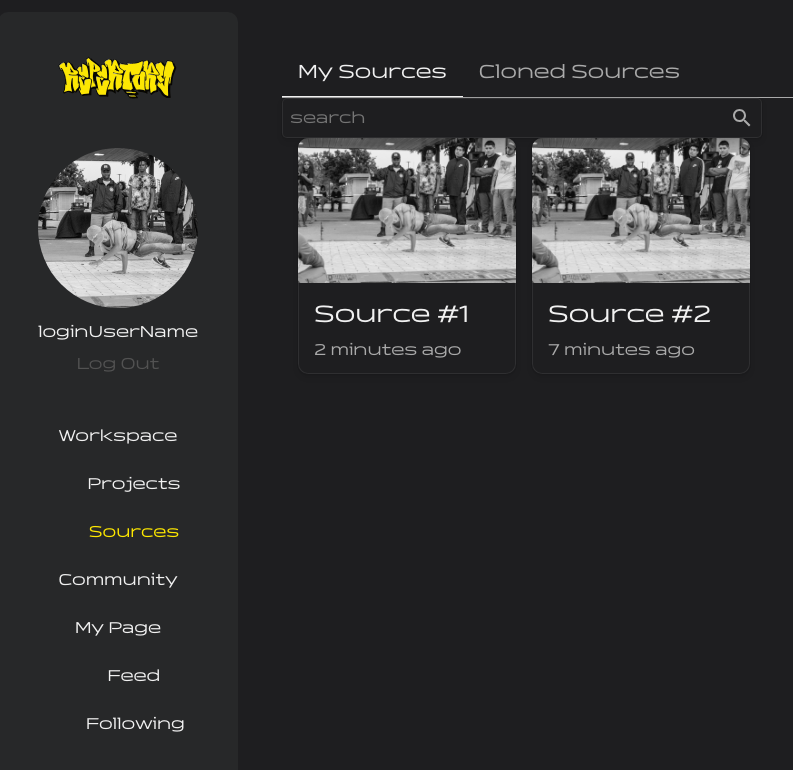
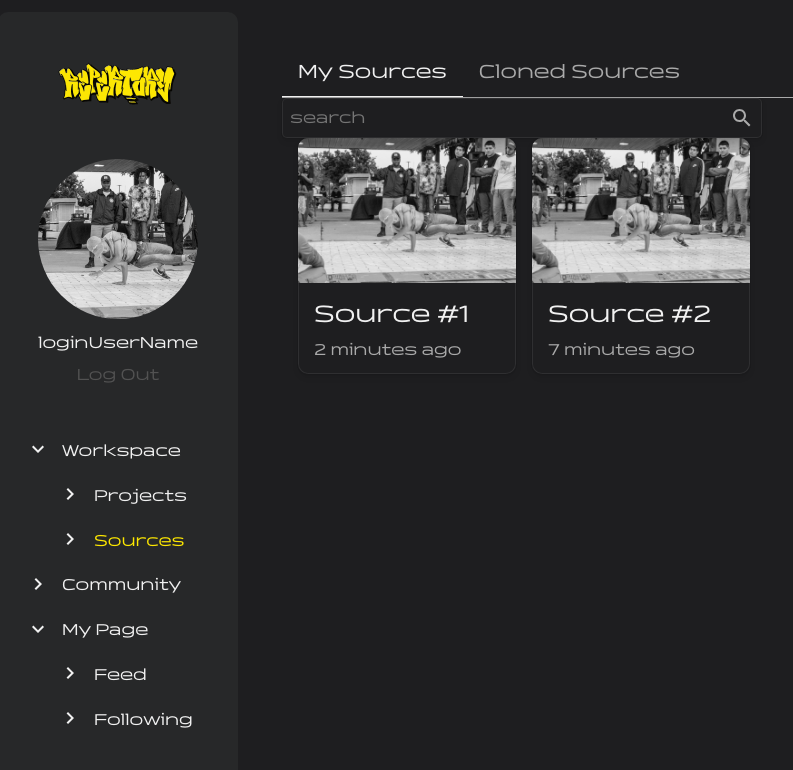
Before and after one commit to zoohee/repertory-online, a React (Vite) app in the folder FE/: page /sources in a window 1280 px wide. Shown: the top 770 px of the page, without its empty margins (14-807 px from the left). Built offline with nearby package versions, Linux system fonts and the light colour scheme; a web font is replaced by a local one.

Commit message:
Refactor: Sidebar 리팩토링 및 아이콘 추가

```diff
--- a/FE/src/components/sidebar/Navigation.tsx
+++ b/FE/src/components/sidebar/Navigation.tsx
@@ -1,18 +1,6 @@
-import styled from 'styled-components';
-
-import TabGroup, {
-  SidebarTab,
-  Tab,
-  TabLink,
-} from '@/components/sidebar/TabGroup';
+import TabGroup, { SidebarTab } from '@/components/sidebar/TabLinkGroup';
+import TabLink from '@/components/sidebar/TabLink';
 import url from '@/url';
-
-const Tabs = styled.ul`
-  width: 160px;
-  *:hover {
-    cursor: pointer;
-  }
-`;
 
 const WORKSPACE = [
   new SidebarTab('Projects', url.projects),
@@ -25,15 +13,15 @@ const MYPAGE = [
 ];
 
 const Navigation = () => {
+  const tabCount = 3 + WORKSPACE.length + MYPAGE.length;
+  const navHeight = `calc(var(--sidebar-nav-height) * ${tabCount})`;
   return (
-    <nav style={{ height: 'calc(48px * 7)' }}>
-      <Tabs>
+    <nav style={{ height: `${navHeight}`, width: '100%', padding: '0 16px' }}>
+      <ul>
         <TabGroup groupName="Workspace" tabGroup={WORKSPACE} />
-        <Tab>
-          <TabLink path={url.community}>Community</TabLink>
-        </Tab>
+        <TabLink path={url.community}>Community</TabLink>
         <TabGroup groupName={'My Page'} tabGroup={MYPAGE} />
-      </Tabs>
+      </ul>
     </nav>
   );
 };
--- a/FE/src/components/sidebar/TabGroup.tsx
+++ /dev/null
@@ -1,91 +0,0 @@
-import { ReactNode, useState } from 'react';
-import { NavLink } from 'react-router-dom';
-import styled, { css } from 'styled-components';
-
-export const Tab = styled.li`
-  background-color: transparent;
-  text-align: center;
-  padding: 16px;
-
-  &:hover {
-    border-radius: 10px;
-    background-color: #353637;
-  }
-
-  &:active {
-    color: var(--rp-yellow);
-  }
-
-  a {
-    text-decoration-line: none;
-  }
-
-  a.active {
-    color: var(--rp-yellow);
-  }
-`;
-
-const ToggleTab = styled(Tab)<{ visible: boolean }>`
-  margin-left: 32px;
-  ${({ visible }) => {
-    if (!visible) {
-      return css`
-        display: none;
-      `;
-    }
-  }}
-`;
-
-interface TabLinkProps {
-  children: ReactNode;
-  path: string;
-}
-
-export const TabLink = ({ children, path }: TabLinkProps) => {
-  return (
-    <NavLink
-      to={path}
-      className={({ isActive }) => (isActive ? 'active' : undefined)}
-    >
-      {children}
-    </NavLink>
-  );
-};
-
-export class SidebarTab {
-  name: string;
-  path: string;
-
-  constructor(name: string, path: string) {
-    this.name = name;
-    this.path = path;
-  }
-}
-
-interface TabGroupProps {
-  groupName: string;
-  tabGroup: SidebarTab[];
-}
-
-const TabGroup = ({ groupName, tabGroup }: TabGroupProps) => {
-  const [toggle, setToggle] = useState(true);
-
-  const handleClick = () => {
-    setToggle((prev) => !prev);
-  };
-
-  return (
-    <>
-      <Tab onClick={handleClick}>{groupName}</Tab>
-      {tabGroup.map((tab, idx) => {
-        return (
-          <ToggleTab key={idx} visible={toggle}>
-            <TabLink path={tab.path}>{tab.name}</TabLink>
-          </ToggleTab>
-        );
-      })}
-    </>
-  );
-};
-
-export default TabGroup;
--- /dev/null
+++ b/FE/src/components/sidebar/TabIcon.tsx
@@ -0,0 +1,18 @@
+import styled from 'styled-components';
+import KeyboardArrowRightIcon from '@mui/icons-material/KeyboardArrowRight';
+import KeyboardArrowDownIcon from '@mui/icons-material/KeyboardArrowDown';
+
+const IconBox = styled.div`
+  margin-right: var(--sidebar-nav-padding);
+`;
+
+const TabIcon = ({ open }: { open?: boolean }) => {
+  return (
+    <IconBox>
+      {!open && <KeyboardArrowRightIcon />}
+      {open && <KeyboardArrowDownIcon />}
+    </IconBox>
+  );
+};
+
+export default TabIcon;
--- /dev/null
+++ b/FE/src/components/sidebar/TabLink.tsx
@@ -0,0 +1,51 @@
+import { ReactNode } from 'react';
+import { NavLink } from 'react-router-dom';
+import styled, { css } from 'styled-components';
+
+import TabIcon from '@/components/sidebar/TabIcon';
+
+export const SidebarTabStyle = css`
+  height: var(--sidebar-nav-height);
+  display: flex;
+  align-items: center;
+  background-color: transparent;
+  padding: var(--sidebar-nav-padding);
+  &:hover {
+    border-radius: 10px;
+    background-color: var(--sidebar-nav-hover);
+  }
+
+  &:active {
+    background-color: var(--sidebar-nav-active);
+  }
+`;
+
+const Link = styled(NavLink)`
+  ${SidebarTabStyle}
+  text-decoration-line: none;
+
+  &.active {
+    color: var(--rp-yellow);
+  }
+`;
+
+interface Props {
+  children: ReactNode;
+  path: string;
+}
+
+export const TabLink = ({ children, path }: Props) => {
+  return (
+    <li>
+      <Link
+        to={path}
+        className={({ isActive }) => (isActive ? 'active' : undefined)}
+      >
+        <TabIcon />
+        {children}
+      </Link>
+    </li>
+  );
+};
+
+export default TabLink;
--- /dev/null
+++ b/FE/src/components/sidebar/TabLinkGroup.tsx
@@ -0,0 +1,64 @@
+import { useState } from 'react';
+import styled, { css } from 'styled-components';
+
+import TabLink, { SidebarTabStyle } from '@/components/sidebar/TabLink';
+import TabIcon from '@/components/sidebar/TabIcon';
+
+export const ToggleButton = styled.button`
+  ${SidebarTabStyle}
+  width: 100%;
+`;
+
+const ListItem = styled.li<{ visible: boolean }>`
+  margin-left: 32px;
+  ${({ visible }) => {
+    if (!visible) {
+      return css`
+        display: none;
+      `;
+    }
+  }}
+`;
+
+export class SidebarTab {
+  name: string;
+  path: string;
+
+  constructor(name: string, path: string) {
+    this.name = name;
+    this.path = path;
+  }
+}
+
+interface Props {
+  groupName: string;
+  tabGroup: SidebarTab[];
+}
+
+const TabGroup = ({ groupName, tabGroup }: Props) => {
+  const [toggle, setToggle] = useState(true);
+
+  const handleClick = () => {
+    setToggle((prev) => !prev);
+  };
+
+  return (
+    <>
+      <li>
+        <ToggleButton onClick={handleClick}>
+          <TabIcon open={toggle} />
+          {groupName}
+        </ToggleButton>
+      </li>
+      {tabGroup.map((tab, idx) => {
+        return (
+          <ListItem key={idx} visible={toggle}>
+            <TabLink path={tab.path}>{tab.name}</TabLink>
+          </ListItem>
+        );
+      })}
+    </>
+  );
+};
+
+export default TabGroup;
```
